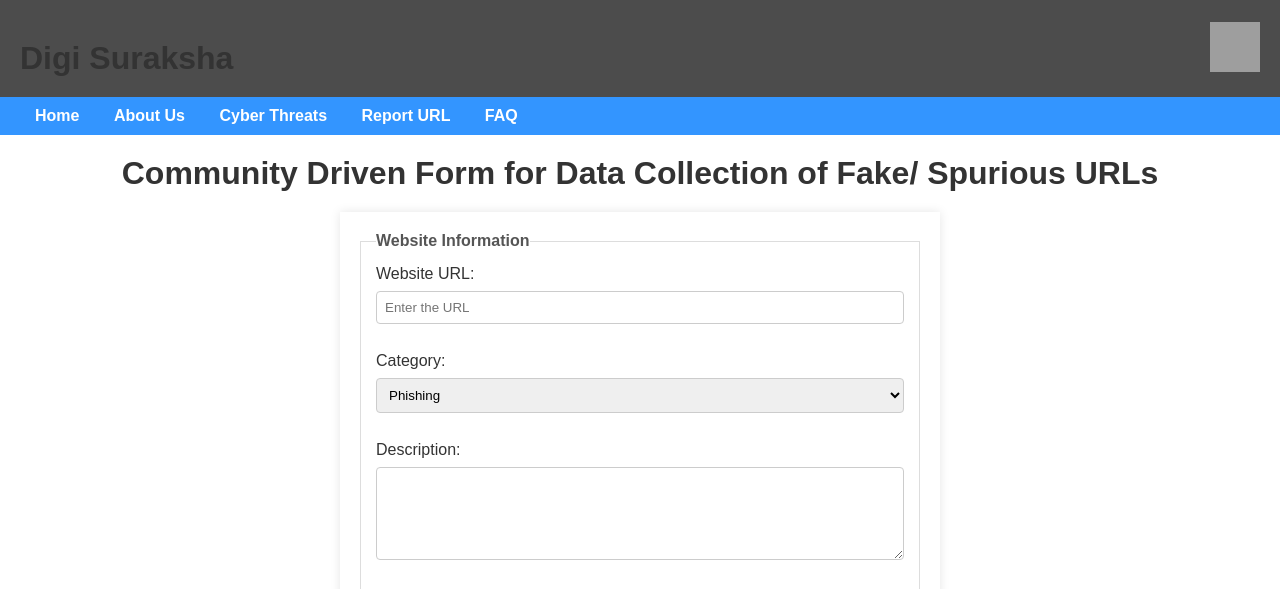
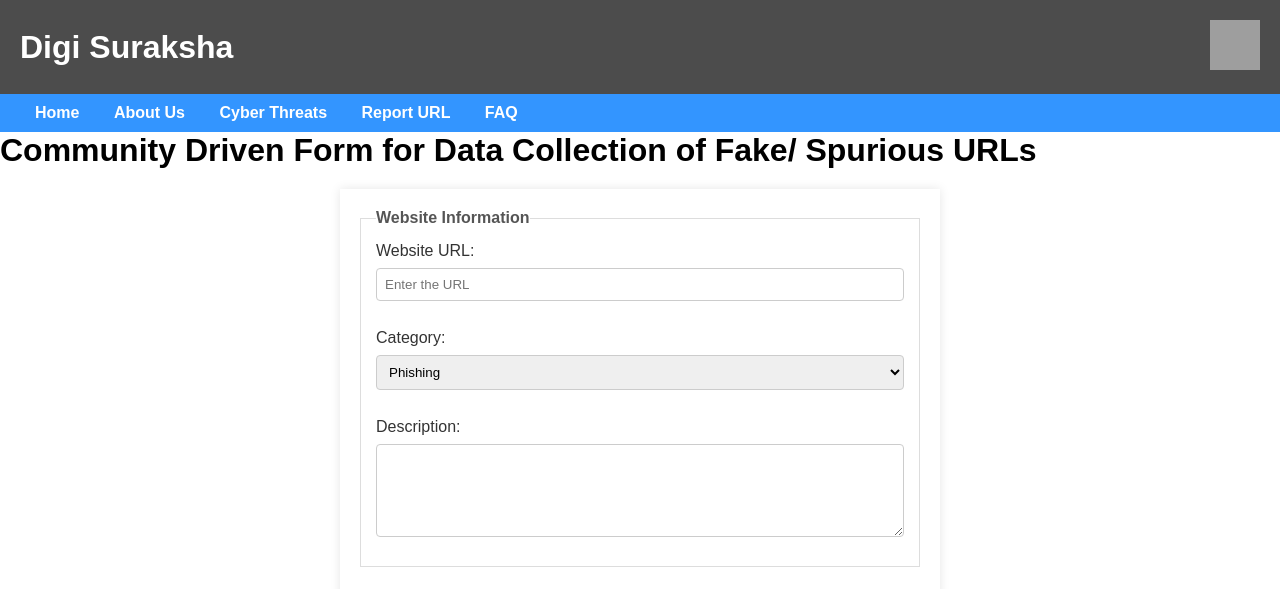
Before and after one commit to iamyashg/DigiSuraksha, a Flask app: page /report in a window 1280 px wide. Shown: the top 589 px of the page. Run offline with Flask 3, Linux system fonts and the light colour scheme; grey boxes are pictures that could not be loaded.

Commit message:
Update report.css

```diff
--- a/static/report.css
+++ b/static/report.css
@@ -53,18 +53,6 @@ nav a:hover, a:active {
   color: #333;
   margin-top: 20px;
   font-weight: bolder;
-}
-
-h1 {
-  text-align: center;
-  color: #333;
-  margin-top: 20px;
-}
-
-h2 {
-  text-align: center;
-  color: #333;
-  margin-top: 20px;
 }
 
 form {
```
